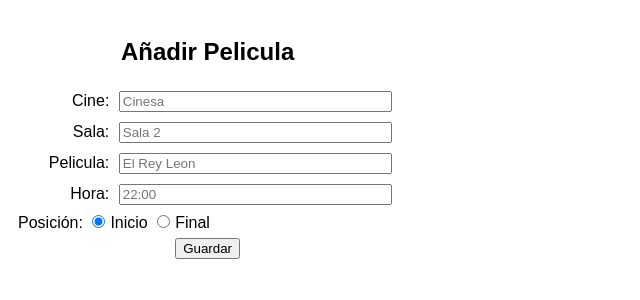
After one commit to Setibi/Matriz-Cartelera, a PHP site: page /formulario.php in a window 1280 px wide. The commit adds this page. Shown: the top 300 px of the page, without its empty margins (0-640 px from the left). Run offline with PHP 8.4, Linux system fonts and the light colour scheme.

Commit message:
V2
Añadir peliculas, listar peliculas, eliminar peliculas.

```diff
--- a/css/style.css
+++ b/css/style.css
@@ -2,6 +2,8 @@
 
 	font-family: Arial;
 }
+
+
 
 #menu{
 	float: left;
@@ -30,6 +32,7 @@
 	text-decoration: none;
 	font-size: 1.2em;
 	margin-top: 2%;
+	width: 40%;
 }
 
 .link.white{
@@ -69,3 +72,37 @@
 	font-size: 1.2em;
 	font-weight: bold;
 }
+
+form{
+
+	width: 30%;
+	text-align: right;
+	padding: 10px;
+}
+
+input{
+
+	margin: 5px;
+
+}
+
+
+input[type="text"], input[type="tel"], input[type="email"]{
+
+	width: 70%;
+
+}
+
+#opcion{
+
+	clear: both;
+	text-align: left;
+}
+
+
+
+#enviar{
+
+	clear: both;
+	text-align: center;
+}
--- /dev/null
+++ b/formulario.php
@@ -0,0 +1,35 @@
+<!doctype html>
+<html lang="es">
+<head>
+	<link rel="stylesheet" href="css/style.css">
+	<meta charset="UTF-8">
+	<title>Cartelera</title>
+</head>
+<body>
+
+
+
+	<form action="anadir.php" method="post">
+		<div id="enviar">
+		<h2>Añadir Pelicula</h2>
+		</div>
+		<label for="cine">Cine: </label>
+		<input type="text" name="cine" id="cine" placeholder="Cinesa" required="required"><br>
+		<label for="sala">Sala:</label>
+		<input type="text" name="sala" id="sala" placeholder="Sala 2" required="required"><br>
+		<label for="peli">Pelicula:</label>
+		<input type="text" name="pelicula" id="pelicula" placeholder="El Rey Leon" required="required"><br>
+		<label for="horario">Hora:</label>
+		<input type="text" name="horario" id="horario" placeholder="22:00" required="required"><br>
+		<div id="opcion">
+			<label for="posicion">Posición:</label>
+				<input type="radio" name="opcion" value="inicio" checked>Inicio
+				<input type="radio" name="opcion" value="final">Final
+		</div>
+		<div id="enviar">
+			<input type="submit" value="Guardar">
+		</div>
+	</form>
+
+</body>
+</html>
```
Also changed, not shown: anadir.php (added, +25 -0 lines), cartelera.php (+3 -7 lines), delete.php (added, +27 -0 lines), eliminar.php (added, +51 -0 lines), index.php (+6 -3 lines), listado.php (+77 -7 lines), js/cargar_div.js (line endings or trailing spaces).
